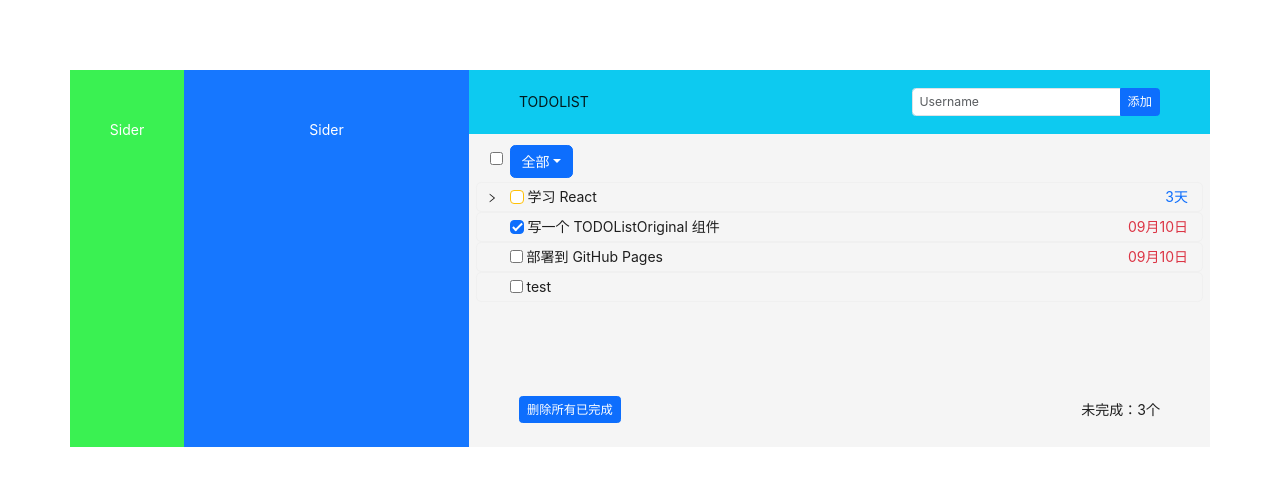
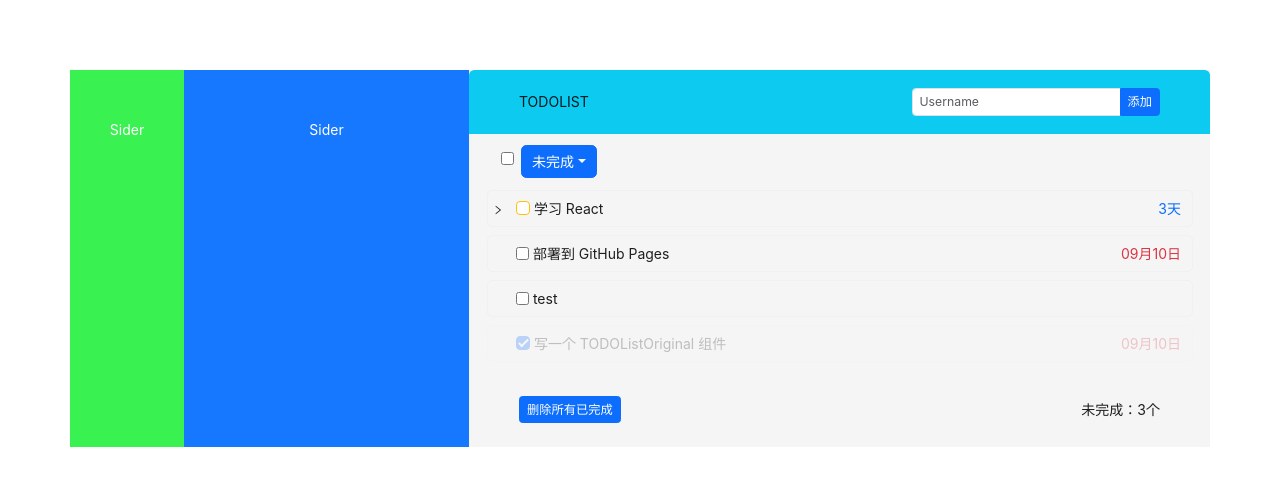
Before and after one commit to SuperManTouX/DingDong-Todo, a React (Vite) app: page / in a window 1280 px wide. Shown: the top 486 px of the page. Built offline with nearby package versions, Linux system fonts and the light colour scheme.

Commit message:
优先级； 点击全部父项完成后，全部完成子项； 维修当排序条件不为"全部"时，拖动排序父任务未改变的问题

```diff
--- a/src/ContextMenu.tsx
+++ b/src/ContextMenu.tsx
@@ -4,7 +4,7 @@ import {
   EditOutlined,
   ExclamationOutlined,
 } from "@ant-design/icons";
-import type { ContextMenuProps, SubTodo } from "@/types";
+import type { ContextMenuProps, Priority, SubTodo } from "@/types";
 import {
   Button,
   DatePicker,
@@ -23,7 +23,6 @@ export default function ContextMenu({
   todo,
   children,
   onTodoChange,
-  onTodoDelete,
 }: ContextMenuProps) {
   // 编辑时间
   const onOk = (
@@ -41,8 +40,6 @@ export default function ContextMenu({
     } else {
       const subTodo = todo as SubTodo;
       onTodoChange({
-        subId: subTodo.subId,
-        todoId: subTodo.todoId,
         type: "change_sub",
         newSubTodo: {
           ...subTodo,
@@ -52,6 +49,18 @@ export default function ContextMenu({
       });
     }
     message.info("时间更改成功");
+  };
+  // 更改任务优先级
+  const setPriority = (p: Priority) => {
+    if ("id" in todo) {
+      onTodoChange({ type: "changed", todo: { ...todo, priority: p } });
+    } else {
+      const subTodo = todo as SubTodo;
+      onTodoChange({
+        newSubTodo: { ...subTodo, subPriority: p },
+        type: "change_sub",
+      });
+    }
   };
   const items: MenuProps["items"] = [
     {
@@ -75,7 +84,12 @@ export default function ContextMenu({
       key: "priority_set",
       label: (
         <Space>
-          <Button size="small" variant="solid" color="danger">
+          <Button
+            onClick={() => setPriority(3)}
+            size="small"
+            variant="solid"
+            color="danger"
+          >
             高
           </Button>
           <Button size="small" variant="solid" color="yellow">
@@ -101,13 +115,13 @@ export default function ContextMenu({
       label: "删除",
       onClick: () => {
         if ("id" in todo) {
-          onTodoDelete({
+          onTodoChange({
             type: "deleted",
             deleteId: todo.id,
           });
         } else {
           const subTodo = todo as SubTodo;
-          onTodoDelete({
+          onTodoChange({
             subId: subTodo.subId,
             todoId: subTodo.todoId,
             type: "delete_sub",
--- a/src/Controller.tsx
+++ b/src/Controller.tsx
@@ -1,37 +1,52 @@
 // @ts-ignore
-import {ControllerProps} from "@/types";
-import {ShowType, ShowTypeLabels, type ShowTypeValue} from "@/constants";
-import {Dropdown} from "react-bootstrap";
+import { ControllerProps } from "@/types";
+import { ShowType, ShowTypeLabels, type ShowTypeValue } from "@/constants";
+import { Dropdown } from "react-bootstrap";
+import { message } from "antd";
 
-export default function Controller({onSwitchShow, onCompleteAll, isAllDone, showType}: ControllerProps) {
+export default function Controller({
+  onSwitchShow,
+  onCompleteAll,
+  isAllDone,
+  showType,
+}: ControllerProps) {
   return (
+    <li className=" rounded p-1 gap-3 d-flex justify-content-between">
+      <span>
+        <input
+          className="me-2"
+          type="checkbox"
+          checked={isAllDone}
+          onChange={(e) => {
+            onCompleteAll({
+              type: "completedAll",
+              completeOrUncomplete: e.target.checked,
+            });
+            if (e.currentTarget.checked) message.info(`已完成全部`);
+          }}
+        />
 
-        <li className=' rounded p-1 gap-3 d-flex justify-content-between'>
-            <span>
-                <input className="me-2" type="checkbox" checked={isAllDone}
-                       onChange={(e) => onCompleteAll({type: 'completedAll', completeOrUncomplete: e.target.checked})
-                       }/>
-
-                <Dropdown className="d-inline-block" onSelect={(eventKey,) => {
-                    onSwitchShow(Number(eventKey) as ShowTypeValue)
-
-                }}>
+        <Dropdown
+          className="d-inline-block"
+          onSelect={(eventKey) => {
+            onSwitchShow(Number(eventKey) as ShowTypeValue);
+          }}
+        >
           <Dropdown.Toggle variant="primary" id="dropdown-basic">
-                                            {
-                                                ShowTypeLabels[showType]
-                                            }
+            {ShowTypeLabels[showType]}
           </Dropdown.Toggle>
 
           <Dropdown.Menu>
             {Object.values(ShowType).map((value) => {
-                                                return <Dropdown.Item key={value}
-                                                                      eventKey={value}>{ShowTypeLabels[Number(value)]}</Dropdown.Item>
+              return (
+                <Dropdown.Item key={value} eventKey={value}>
+                  {ShowTypeLabels[Number(value)]}
+                </Dropdown.Item>
+              );
             })}
-
           </Dropdown.Menu>
         </Dropdown>
       </span>
-
     </li>
   );
 }
--- a/src/TODOList.tsx
+++ b/src/TODOList.tsx
@@ -15,16 +15,14 @@ import reducer from "./reducer.ts";
 import type {
   ShowType as ST,
   SubTodo,
-  SubTodoChangedAction,
   Todo,
-  TodoChangedAction,
   TodoCompleteAllAction,
 } from "@/types.d.ts";
 import { ShowType, type ShowTypeValue } from "@/constants";
 import dayjs from "dayjs";
 
 import ContextMenu from "./ContextMenu";
-import { Col, Row } from "antd";
+import { Col, Row, Space } from "antd";
 import { Content, Footer, Header } from "antd/es/layout/layout";
 
 // 1. 完成   / 未完成 过滤栏添加三个按钮：All / Active / Completed，点谁就只显示对应列表。
@@ -104,7 +102,7 @@ export default function TODOList() {
   //     initialTodoList = JSON.parse(localStorage.getItem('todoList') as string) as Todo[];
   // }
   const [text, setText] = useState<string>("");
-  const [showType, setShowType] = useState<ST>(ShowType.all);
+  const [showType, setShowType] = useState<ST>(ShowType.uncompleted);
   const [todoList, dispatch] = useImmerReducer(reducer, initialTodoList);
   let isAllDone = todoList.length > 0 && todoList.every((t) => t.completed);
 
@@ -144,10 +142,17 @@ export default function TODOList() {
     switch (showType) {
       case ShowType.all:
         return null;
+      //   已完成
       case ShowType.completed:
         return todoList.filter((t) => !t.completed);
+      //未完成
       case ShowType.uncompleted:
         return todoList.filter((t) => t.completed);
+      //已逾期
+      case ShowType.overdue:
+        return todoList.filter(
+          (t) => dayjs(t.deadline).diff(dayjs(), "day") < 0,
+        );
       default:
         return [];
     }
@@ -156,11 +161,6 @@ export default function TODOList() {
   //当一键完成或一键取消完成的时候
   function handleCompleteAll(action: TodoCompleteAllAction) {
     dispatch({ ...action, showType });
-  }
-
-  //当单个任务完成的时候
-  function handleTodoChange(action: TodoChangedAction | SubTodoChangedAction) {
-    dispatch(action);
   }
 
   //计算未完成的个数
@@ -178,12 +178,20 @@ export default function TODOList() {
       // 没放下 / 原地放下
       if (!destination) return;
       if (destination.index === source.index) return;
-
       // 1. 深拷贝（Immer 外做，避免 draft 混淆）
+      const rT = [...renderTodos()];
       const newOrder = [...todoList];
-      const [moved] = newOrder.splice(source.index, 1);
-      newOrder.splice(destination.index, 0, moved);
-
+      const originalSourceIndex = todoList.findIndex(
+        (t) => t.id === draggableId,
+      );
+      const originalDestinationIndex = todoList.findIndex(
+        (t) => t.id === rT[destination.index].id,
+      );
+      console.log();
+      todoList.findIndex((t) => t.id === draggableId);
+      const [moved] = newOrder.splice(originalSourceIndex, 1);
+      newOrder.splice(originalDestinationIndex, 0, moved);
+      console.log(newOrder);
       // 2. 一次性替换， reducer 里已写好 "replaced" 分支
       dispatch({ type: "replaced", todoList: newOrder });
     }
@@ -213,7 +221,7 @@ export default function TODOList() {
 
   return (
     <>
-      <Header className="bg-info">
+      <Header className="bg-info rounded-top">
         <Row align={"middle"} justify="space-between">
           <Col>TODOLIST</Col>
 
@@ -240,7 +248,7 @@ export default function TODOList() {
         </Row>
       </Header>
 
-      <Content className="row  rounded minHeight-large pe-4 ps-4">
+      <Content className="minHeight-large pe-4 ps-4">
         <DragDropContext onDragEnd={onDragEnd}>
           <Droppable droppableId="droppable" type="PARENT">
             {(provided) => (
@@ -249,6 +257,7 @@ export default function TODOList() {
                 ref={provided.innerRef}
                 {...provided.droppableProps}
               >
+                <Space className="w-100" direction="vertical" size="small">
                   {/*顶部操作Li*/}
                   {
                     <Controller
@@ -267,17 +276,9 @@ export default function TODOList() {
                           {...provided.draggableProps}
                           {...provided.dragHandleProps}
                         >
-                        <ContextMenu
-                          todo={t}
-                          onTodoChange={handleTodoChange}
-                          onTodoDelete={dispatch}
-                        >
+                          <ContextMenu todo={t} onTodoChange={dispatch}>
                             <div style={{ cursor: "context-menu" }}>
-                            <TodoItem
-                              todo={t}
-                              onTodoChange={dispatch}
-                              onTodoDelete={dispatch}
-                            />
+                              <TodoItem todo={t} onTodoChange={dispatch} />
                             </div>
                           </ContextMenu>
                         </div>
@@ -291,17 +292,17 @@ export default function TODOList() {
                         other={true}
                         key={t.id}
                         todo={t}
-                      onTodoChange={handleTodoChange}
-                      onTodoDelete={dispatch}
+                        onTodoChange={dispatch}
                       />
                     );
                   })}
+                </Space>
               </ul>
             )}
           </Droppable>
         </DragDropContext>
       </Content>
-      <Footer>
+      <Footer className="rounded-bottom">
         <Row align={"middle"} justify={"space-between"}>
           <button
             type="button"
--- a/src/TodoItem.tsx
+++ b/src/TodoItem.tsx
@@ -3,7 +3,7 @@ import type { TodoItemProps } from "@/types";
 import { Priority } from "@/constants";
 import "./TodoItem.css";
 import { Collapse } from "react-bootstrap";
-import { Col, Row } from "antd";
+import { Col, message, Row, Space } from "antd";
 import dayjs from "dayjs";
 
 import SubTodoItem from "@/SubTodoItem";
@@ -11,12 +11,7 @@ import { RightOutlined } from "@ant-design/icons";
 import { Draggable, Droppable } from "@hello-pangea/dnd";
 import ContextMenu from "@/ContextMenu";
 
-export default function TodoItem({
-  todo,
-  onTodoChange,
-  onTodoDelete,
-  other,
-}: TodoItemProps) {
+export default function TodoItem({ todo, onTodoChange, other }: TodoItemProps) {
   const [editType, setEditType] = useState<boolean>(false);
   const [text, setText] = useState<string>("");
   const [subOpen, setSubOpen] = useState(false);
@@ -105,10 +100,10 @@ export default function TodoItem({
             <Collapse in={subOpen}>
               <ul
                 id="subList"
-                className=" ps-4"
                 ref={provided.innerRef}
                 {...provided.droppableProps}
               >
+                <Space className="w-100" direction="vertical" size="small">
                   {/*可拖动列表*/}
                   {todo.subTodo?.map((st, index) => (
                     <Draggable
@@ -122,11 +117,7 @@ export default function TodoItem({
                           {...provided.draggableProps}
                           {...provided.dragHandleProps}
                         >
-                        <ContextMenu
-                          todo={st}
-                          onTodoChange={onTodoChange}
-                          onTodoDelete={onTodoDelete}
-                        >
+                          <ContextMenu todo={st} onTodoChange={onTodoChange}>
                             <div
                               onContextMenu={(e) => {
                                 e.stopPropagation();
@@ -139,7 +130,6 @@ export default function TodoItem({
                                 key={st.subId}
                                 subTodo={st}
                                 onSubTodoChange={onTodoChange}
-                              onSubTodoDelete={onTodoDelete}
                               />
                             </div>
                           </ContextMenu>
@@ -148,6 +138,7 @@ export default function TodoItem({
                     </Draggable>
                   ))}
                   {provided.placeholder}
+                </Space>
               </ul>
             </Collapse>
           )}
@@ -176,7 +167,7 @@ export default function TodoItem({
   return (
     <>
       <li
-        className={`row d-flex justify-content-between highlight rounded p-1  ${other ? "opacity-25" : ""}`}
+        className={`row d-flex justify-content-between highlight rounded pe-0 ps-0 pt-2 pb-2  ${other ? "opacity-25" : ""}`}
       >
         <Row justify={"start"} align={"middle"} className="ps-0">
           <Col span={1}>
@@ -187,15 +178,15 @@ export default function TodoItem({
               type="checkbox"
               className={`me-1 ${priClass}`}
               checked={todo.completed}
-              onChange={(e) =>
+              onChange={(e) => {
                 onTodoChange({
-                  type: "changed",
-                  todo: {
-                    ...todo,
-                    completed: e.target.checked,
-                  },
-                })
-              }
+                  type: "toggle",
+                  todoId: todo.id,
+                  newCompleted: e.currentTarget.checked,
+                });
+                onTodoChange({ type: "completedAll_sub", todoId: todo.id });
+                if (e.currentTarget.checked) message.info(`已完成${todo.text}`);
+              }}
             />
             {renderEditInput()}
           </Col>
--- a/src/currentCSS.css
+++ b/src/currentCSS.css
@@ -409,6 +409,7 @@ button + button {
 
 .highlight {
     padding: 32px;
+    /*height: 2rem;*/
     background: #f5f5f5;
     border-radius: 8px;
     border: 1px solid #f0f0f0;
@@ -422,6 +423,7 @@ button + button {
 }
 .sub-highlight {
     padding: 32px;
+    /*height: 2rem;*/
     background: #f5f5f5;
     border-radius: 8px;
     /*transition: background 0.3s, border-color 0.3s;*/
--- a/src/reducer.ts
+++ b/src/reducer.ts
@@ -8,13 +8,24 @@ export default function reducer(draft: Todo[], action: TodoAction) {
     case "completedAll":
       switch (action.showType) {
         case ShowType.all:
-          draft.forEach((t) => (t.completed = action.completeOrUncomplete));
+          draft.forEach((t) => {
+            t.completed = action.completeOrUncomplete;
+            // 子任务也同样
+            t.subTodo?.forEach((st) => {
+              st.subCompleted = action.completeOrUncomplete;
+            });
+          });
+
           break;
         case ShowType.completed:
           draft.forEach((t) => {
             if (t.completed) {
               t.completed = false;
             }
+            // 子任务也同样
+            t.subTodo?.forEach((st) => {
+              st.subCompleted = false;
+            });
           });
           break;
         case ShowType.uncompleted:
@@ -22,10 +33,20 @@ export default function reducer(draft: Todo[], action: TodoAction) {
             if (!t.completed) {
               t.completed = true;
             }
+            // 子任务也同样
+            t.subTodo?.forEach((st) => {
+              st.subCompleted = true;
+            });
           });
           break;
       }
       break;
+    case "toggle": {
+      const todo = draft.find((t) => t.id === action.todoId);
+      if (todo) todo.completed = action.newCompleted; // 安全，无 TS2532
+
+      return;
+    }
     case "deleted":
       return draft.filter((d) => d.id !== action.deleteId);
     case "deletedAll":
@@ -44,6 +65,7 @@ export default function reducer(draft: Todo[], action: TodoAction) {
       break;
     // 拖动排序专属
     case "replaced":
+      console.log(action.todoList);
       return action.todoList;
 
     /* 1. 切换子任务完成状态 */
@@ -56,10 +78,12 @@ export default function reducer(draft: Todo[], action: TodoAction) {
     }
     // 更新子任务
     case "change_sub": {
-      const parent = draft.find((t) => t.id === action.todoId);
+      const parent = draft.find((t) => t.id === action.newSubTodo.todoId);
       if (!parent || !parent.subTodo) return;
 
-      const idx = parent.subTodo.findIndex((s) => s.subId === action.subId);
+      const idx = parent.subTodo.findIndex(
+        (s) => s.subId === action.newSubTodo.subId,
+      );
       if (idx === -1) return;
 
       parent.subTodo[idx] = action.newSubTodo; // 整颗替换
@@ -90,6 +114,13 @@ export default function reducer(draft: Todo[], action: TodoAction) {
       if (idx !== -1) parent.subTodo.splice(idx, 1);
       break;
     }
+    case "completedAll_sub": {
+      let i = draft.findIndex((t) => t.id === action.todoId);
+      draft[i].subTodo?.forEach((t) => {
+        t.subCompleted = draft[i].completed;
+      });
+      break;
+    }
   }
   //计算是否全部完成，如果是，打钩
 }
```
Also changed, not shown: src/SubTodoItem.tsx (+6 -10 lines), src/TODOListOriginal.tsx (+98 -81 lines), src/types.d.ts (+15 -9 lines). Lines whose indentation alone changed are shown as unchanged.
